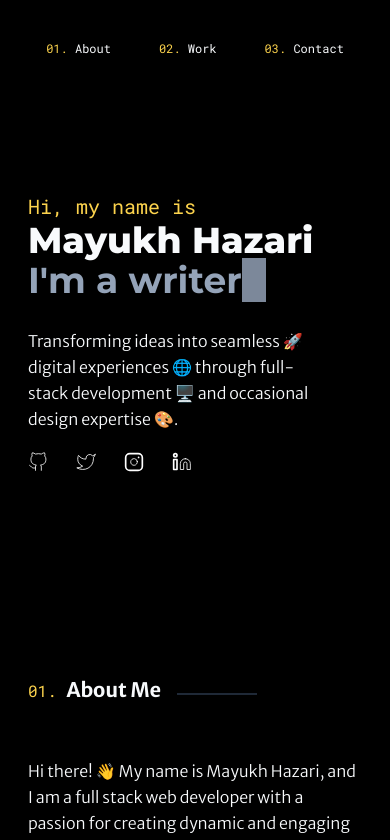
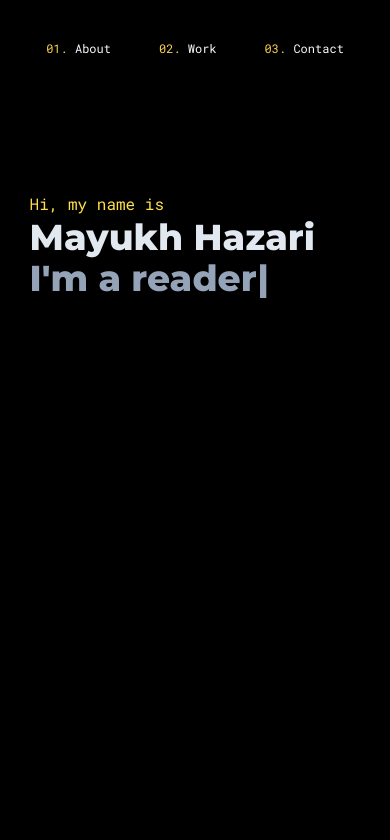
Before and after one commit to xmayukx/my-portfolio, a Next.js app: page / in a window 390 px wide. Shown: the top 840 px of the page. Built offline with nearby package versions, Linux system fonts and the light colour scheme; no server answers.

Commit message:
Intro.jsx refactor and delete typewriter.css

```diff
--- a/next.config.js
+++ b/next.config.js
@@ -2,7 +2,7 @@ const path = require("path");
 
 /** @type {import('next').NextConfig} */
 const nextConfig = {
-  reactStrictMode: true,
+  reactStrictMode: false,
   images: {
     domains: ['avatars.githubusercontent.com'],
   },
--- a/package.json
+++ b/package.json
@@ -9,7 +9,6 @@
     "lint": "next lint"
   },
   "dependencies": {
-    "@chakra-ui/react": "^2.5.1",
     "@emotion/react": "^11.10.6",
     "@emotion/styled": "^11.10.6",
     "@fortawesome/fontawesome-svg-core": "^6.3.0",
@@ -18,7 +17,7 @@
     "@fortawesome/react-fontawesome": "^0.2.0",
     "@iconscout/react-unicons": "^2.0.0",
     "@mui/material": "^5.11.11",
-    "@next/font": "^13.1.6",
+    "@next/font": "^13.2.4",
     "@zeit/next-css": "^1.0.1",
     "babel-plugin-macros": "^3.1.0",
     "classnames": "^2.3.2",
@@ -38,7 +37,8 @@
     "react-icons": "^4.8.0",
     "react-query": "^3.39.3",
     "sass": "^1.58.3",
-    "swr": "^2.0.4"
+    "swr": "^2.0.4",
+    "typewriter-effect": "^2.19.0"
   },
   "devDependencies": {
     "autoprefixer": "^10.4.13",
--- a/src/pages/Hometxt.jsx
+++ /dev/null
@@ -1,54 +0,0 @@
-import Link from "next/link";
-import React, { useEffect, useState } from "react";
-import About from "./about";
-import Contact from "./Contact";
-import Work from "./Work";
-import GitHub from "./icons/Github";
-import IconInstagram from "./icons/Instagram";
-import IconLinkedin from "./icons/LinkedIn";
-import IconTwitter from "./icons/Twitter";
-
-export default function Hometxt() {
-
-  return (
-    <div>
-      <div className="lg:pl-72 lg:pt-2 lg:px-12 leading-relaxed lg:text-justify">
-        <div className="mb-56 mt-[12rem] leading-1 pl-7">
-          <h3 className="text-amber-300 robo lg:text-lg text-xl ">Hi, my name is</h3>
-
-          <h1 className="montse text-slate-50 lg:text-7xl text-4xl font-extrabold">Mayukh Hazari</h1>
-
-          <h1 className="montse lg:text-slate-400 text-slate-400  lg:text-7xl text-4xl font-bold" aria-label="I'm a developer">
-
-            I&apos;m a&nbsp;<span className="typewriter thick" />
-          </h1>
-
-          <p className="text-slate-50 pt-7 merri lg:merri font-light text-left lg:text-left lg:pr-[45rem] pr-20">
-            Transforming ideas into seamless 🚀 digital experiences 🌐 through full-stack development 🖥️ and occasional design expertise 🎨.
-          </p>
-
-          <div className="lg:invisible visible relative top-5">
-            <ul className="flex gap-7">
-              <Link href="https://github.com/xmayukx" className="hover:text-yellow-300" >
-                <li><GitHub /></li>
-              </Link>
-              <Link href="https://twitter.com/xmayuk_hx" className="transition ease-in-out">
-                <li><IconTwitter /></li>
-              </Link>
-              <Link href="https://www.instagram.com/xmayuk_hx/">
-                <li><IconInstagram /></li>
-              </Link>
-              <Link href="https://www.linkedin.com/in/mayukh-hazari-212276220">
-                <li><IconLinkedin /></li>
-              </Link>
-            </ul>
-          </div>
-        </div>
-
-        <About />
-        <Work />
-        <Contact />
-      </div>
-    </div>
-  );
-}
--- /dev/null
+++ b/src/pages/Intro.jsx
@@ -0,0 +1,30 @@
+import Link from "next/link";
+import React, { useEffect, useState } from "react";
+import GitHub from "./icons/Github";
+import IconInstagram from "./icons/Instagram";
+import IconLinkedin from "./icons/LinkedIn";
+import IconTwitter from "./icons/Twitter";
+import Typewriter from 'typewriter-effect';
+export default function Hometxt() {
+
+  return (
+    <div className="relative top-[12rem] flex flex-col">
+      <span className="robo text-yellow-300">Hi, my name is</span>
+      <span className="text-slate-200 mt-[1px] montse text-4xl font-extrabold">Mayukh Hazari</span>
+
+      <div className="flex text-slate-400 mt-[1px] montse text-4xl font-extrabold">
+        <span className="mr-[10px]">I&apos;m a</span>
+        <span>
+          <Typewriter
+            options={{
+              strings: ['developer', 'reader', 'writer'],
+              autoStart: true,
+              loop: true,
+              changeDeleteSpeed: "natural"
+            }}
+          />
+        </span>
+      </div>
+    </div>
+  );
+}
--- a/src/pages/_app.js
+++ b/src/pages/_app.js
@@ -1,8 +1,6 @@
 import "../styles/globals.css";
-import "../styles/typewriter.css";
 import "../styles/Burger.css";
 import React from "react"
-
 import { Hydrate, QueryClient, QueryClientProvider } from 'react-query'
 
 
@@ -12,7 +10,9 @@ function MyApp({ Component, pageProps }) {
   return (
     <QueryClientProvider client={queryClient}>
       <Hydrate state={pageProps.dehydratedState}>
+
         <Component {...pageProps} />
+
       </Hydrate>
     </QueryClientProvider>
   );
--- a/src/pages/index.js
+++ b/src/pages/index.js
@@ -1,20 +1,28 @@
 import Navbar from "./Navbar";
 import ReactDOM, { useEffect, useState } from "react";
-import Hometxt from "./Hometxt";
+import Intro from "./Intro";
 import Dock from "./Dock";
 import Head from "next/head";
+import About from "./about";
+import Contact from "./Contact";
+import Work from "./Work";
 
 export default function Home() {
 
   return (
 
     <div>
-    <Head>
-      <title>Mayukh Hazari</title>
-    </Head>
+      <Head>
+        <title>Mayukh Hazari</title>
+      </Head>
       <Navbar />
-      <Dock/>
-      <Hometxt />
+      <div className="mx-[1.85rem]">
+        {/* <Dock /> */}
+        <Intro />
+        {/* <About />
+      <Work />
+      <Contact /> */}
+      </div>
     </div>
   );
 }
--- a/src/styles/typewriter.css
+++ /dev/null
@@ -1,87 +0,0 @@
-
-  /* Typewriter effect 1 */
-  @keyframes typing {
-    0.0000%, 27.3488% { content: ""; }
-    1.1395%, 26.2093% { content: "d"; }
-    2.2791%, 25.0698% { content: "de"; }
-    3.4186%, 23.9302% { content: "dev"; }
-    4.5581%, 22.7907% { content: "deve"; }
-    5.6977%, 21.6512% { content: "devel"; }
-    6.8372%, 20.5116% { content: "develo"; }
-    7.9767%, 19.3721% { content: "develop"; }
-    9.1163%, 18.2326% { content: "develope"; }
-    10.2558%, 17.0930% { content: "developer"; }
-
-    30.7674%, 51.2791% { content: ""; }
-    31.9070%, 50.1395% { content: "w"; }
-    33.0465%, 49.0000% { content: "wr"; }
-    34.1860%, 47.8605% { content: "wri"; }
-    35.3256%, 46.7209% { content: "writ"; }
-    36.4651%, 45.5814% { content: "write"; }
-    37.6047%, 44.4419% { content: "writer"; }
-
-    54.6977%, 75.2093% { content: ""; }
-    55.8372%, 74.0698% { content: "r"; }
-    56.9767%, 72.9302% { content: "re"; }
-    58.1163%, 71.7907% { content: "rea"; }
-    59.2558%, 70.6512% { content: "read"; }
-    60.3953%, 69.5116% { content: "reade"; }
-    61.5349%, 68.3721% { content: "reader"; }
-
-    78.6279%, 96.8605% { content: ""; }
-    79.7674%, 95.7209% { content: "h"; }
-    80.9070%, 94.5814% { content: "hu"; }
-    82.0465%, 93.4419% { content: "hum"; }
-    83.1860%, 92.3023% { content: "huma"; }
-    84.3256%, 91.1628% { content: "human"; }
-
-  }
-
-  @keyframes blink {
-    0%, 100% { opacity: 1; }
-    50% { opacity: 0; }
-  }
-
-  .typewriter {
-    --caret: currentcolor;
-  }
-
-  .typewriter::before {
-    content: "";
-    animation: typing 13.5s infinite;
-  }
-
-  .typewriter::after {
-    content: "";
-    border-right: 1px solid var(--caret);
-    animation: blink 0.5s linear infinite;
-  }
-
-  .typewriter.thick::after {
-    border-right: 1ch solid var(--caret);
-  }
-
-  .typewriter.nocaret::after {
-    border-right: 0;
-  }
-
-
-  @media (prefers-reduced-motion) {
-    .typewriter::after {
-      animation: none;
-    }
-
-    @keyframes sequencePopup {
-      0%, 100% { content: "developer"; }
-      25% { content: "writer"; }
-      50% { content: "reader"; }
-      75% { content: "human"; }
-    }
-
-    .typewriter::before {
-      content: "developer";
-      animation: sequencePopup 12s linear infinite;
-    }
-  }
-
-  /**/
--- a/tailwind.config.js
+++ b/tailwind.config.js
@@ -1,3 +1,5 @@
+const colors = require("tailwindcss/colors");
+
 // /** @type {import('tailwindcss').Config} */
 module.exports = {
   content: [
@@ -10,13 +12,9 @@ module.exports = {
     "./src/**/*.{js,ts,jsx,tsx}",
   ],
   theme: {
-    extend: {
-      strokeWidth: {
-        '2': '2px',
-      }
-    }
+
   },
-  plugins: [
-    require("flowbite/plugin")
-  ],
+  // plugins: [
+  //   require("flowbite/plugin")
+  // ],
 };
```
Also changed, not shown: 1 other file (tests, documents, lock files or other folders).
